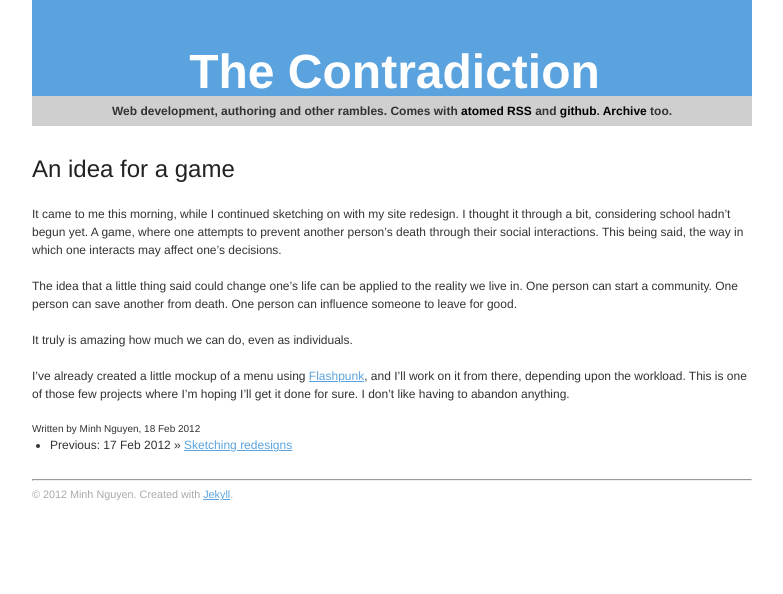
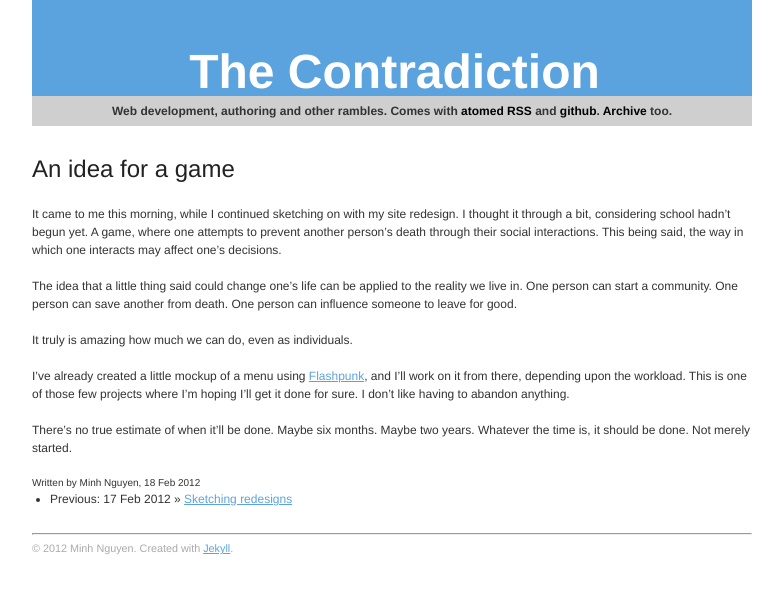
Before and after one commit to AnotherLaw/contradiction.selb.us-log, a Jekyll site: the page built from _posts/2012-02-18-a-game-idea.markdown, in a window 1280 px wide. Shown: the top 594 px of the page, without its empty margins (248-1031 px from the left). Built offline with Jekyll 4.4.1, drawn with Linux system fonts in a browser that asks for light colours.

Commit message:
Modified post

```diff
--- a/_posts/2012-02-18-a-game-idea.markdown
+++ b/_posts/2012-02-18-a-game-idea.markdown
@@ -10,3 +10,5 @@ The idea that a little thing said could change one's life can be applied to the
 It truly is amazing how much we can do, even as individuals.
 
 I've already created a little mockup of a menu using [Flashpunk](http://flashpunk.net), and I'll work on it from there, depending upon the workload. This is one of those few projects where I'm hoping I'll get it done for sure. I don't like having to abandon anything.
+
+There's no true estimate of when it'll be done. Maybe six months. Maybe two years. Whatever the time is, it should be done. Not merely started.
```
